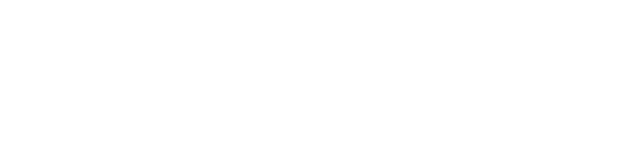
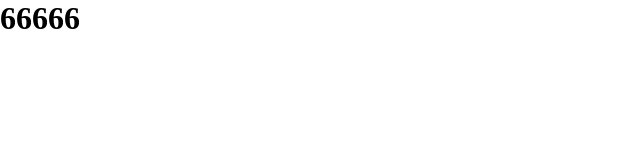
Before and after one commit to gesilabushuohua0/1602C, a plain HTML site: page src/index.html in a window 1280 px wide. Shown: the whole page, without its empty margins (0-640 px from the left). Drawn offline with Linux system fonts and the light colour scheme.

Commit message:
原型机

```diff
--- a/src/index.html
+++ b/src/index.html
@@ -11,7 +11,7 @@
 
 <body>
     <div class="wrap">
-
+        <h1>66666</h1>
     </div>
 </body>
 
```
